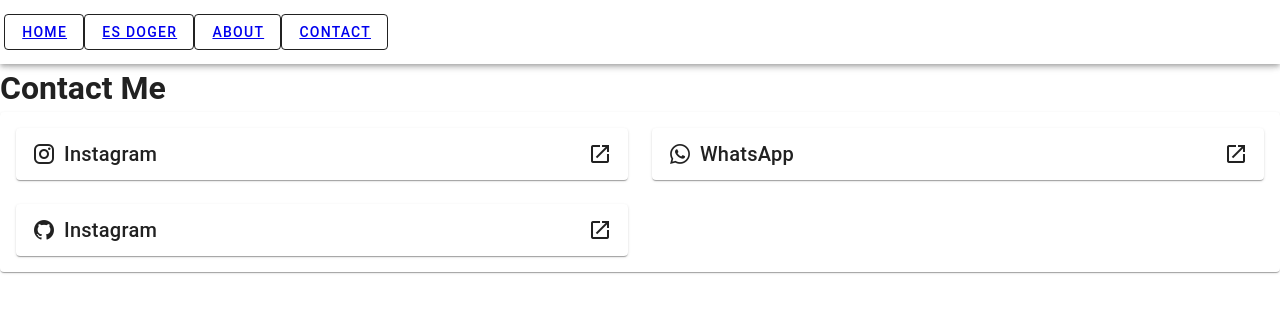
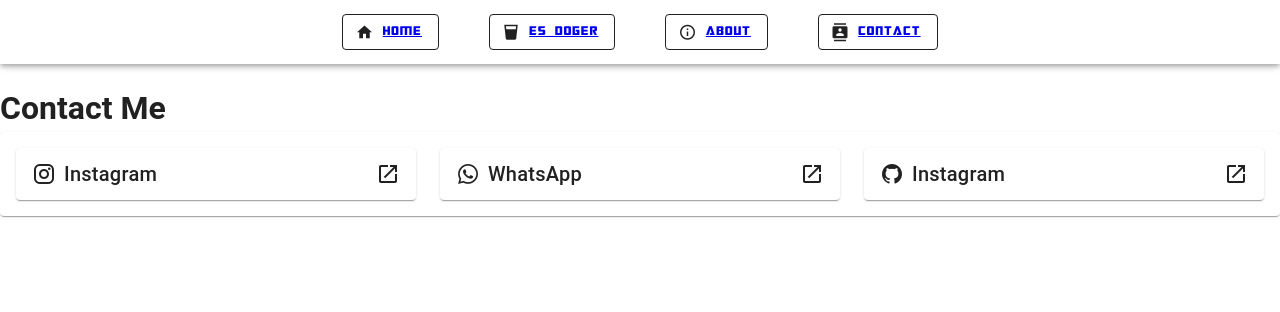
Before and after one commit to farrelzkrs/Styling-and-Assets-Nuxt, a Nuxt app: page /contact in a window 1280 px wide. Shown: the top 312 px of the page. Built offline with nearby package versions, Linux system fonts and the light colour scheme.

Commit message:
modify header layout and change grid contact

```diff
--- a/assets/css/main.css
+++ b/assets/css/main.css
@@ -2,3 +2,7 @@
     font-family: 'Transformer';
     src: url('/fonts/transformer-font.ttf') format('truetype');
 }
+
+header {
+    font-family: 'Transformer';
+}
--- a/layouts/default.vue
+++ b/layouts/default.vue
@@ -1,17 +1,23 @@
-<style>
-  @import url("~/assets/css/main.css");
-</style>
+<script lang="ts" setup>
+  import 'assets/css/main.css'
+</script>
 <template>
   <div>
     <v-app>
-      <header>
+      <header class="mb-5">
         <v-app-bar>
-          <v-btn variant="outlined"> <NuxtLink to="/">Home</NuxtLink></v-btn>
-          <v-btn variant="outlined"> <NuxtLink to="/esdoger">Es Doger</NuxtLink></v-btn>
-          <v-btn variant="outlined"> <NuxtLink to="/about">About</NuxtLink></v-btn>
-          <v-btn variant="outlined">
-            <NuxtLink to="/contact">Contact</NuxtLink>
-          </v-btn>
+          <template v-slot:default>
+            <div style="width: 100%; display: flex; justify-content: center; align-items: center;">
+              <div style="display: flex; gap: 50px;">
+                <v-btn variant="outlined" prepend-icon="mdi-home"> <NuxtLink to="/">Home</NuxtLink></v-btn>
+                <v-btn variant="outlined" prepend-icon="mdi-cup"> <NuxtLink to="/esdoger">Es Doger</NuxtLink></v-btn>
+                <v-btn variant="outlined" prepend-icon="mdi-information-outline"> <NuxtLink to="/about">About</NuxtLink></v-btn>
+                <v-btn variant="outlined" prepend-icon="mdi-contacts">
+                  <NuxtLink to="/contact">Contact</NuxtLink>
+                </v-btn>
+              </div>
+            </div>
+          </template>
         </v-app-bar>
       </header>
       <v-main>
--- a/pages/contact.vue
+++ b/pages/contact.vue
@@ -8,19 +8,19 @@
   {
     title: "Instagram",
     href: "https://instagram.com/farrelzkrs",
-    flex: 6,
+    flex: 4,
     icon: "mdi-instagram",
   },
   {
     title: "WhatsApp",
     href: "https://wa.me/6285746007677",
-    flex: 6,
+    flex: 4,
     icon: "mdi-whatsapp",
   },
   {
     title: "Instagram",
     href: "https://github.com/farrelzkrs",
-    flex: 6,
+    flex: 4,
     icon: "mdi-github",
   },
 ];
```
